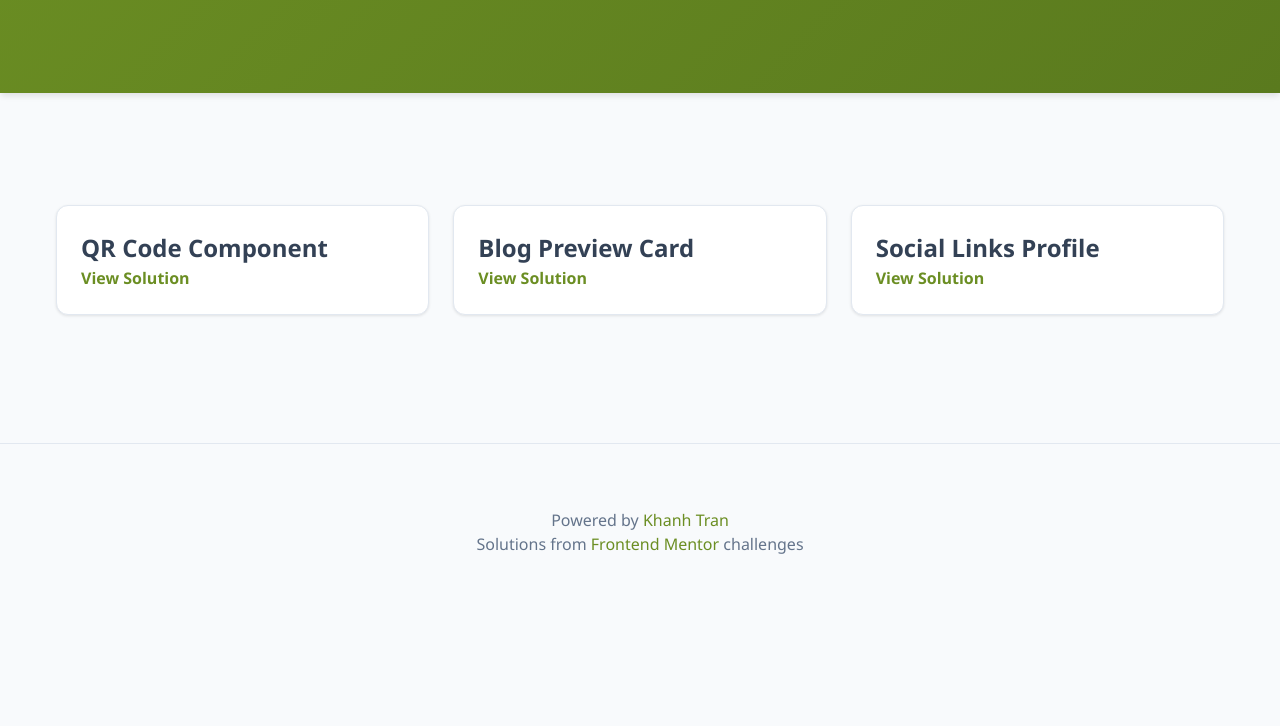
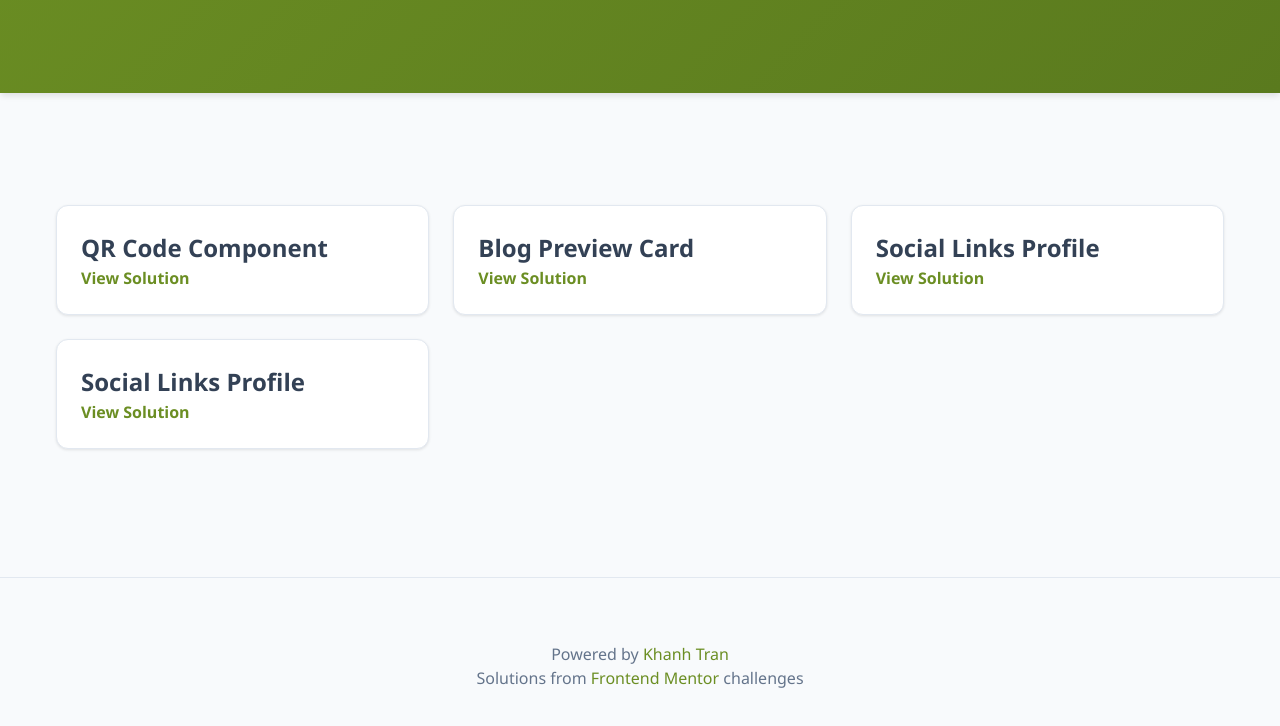
Before and after one commit to big-hero-dev/FM-01-qr-code-component, a plain HTML site: page index.html in a window 1280 px wide. Shown: the part 194-920 px from the top of the page. Before the commit the page ends 814 px from the top, so only its background shows below. Drawn offline with Linux system fonts and the light colour scheme.

Commit message:
docs: update readme

```diff
--- a/index.html
+++ b/index.html
@@ -183,6 +183,12 @@
             View Solution
           </a>
         </article>
+        <article class="project-card">
+          <h2>Social Links Profile</h2>
+          <a href="./recipe-page/" aria-label="View Recipe Page Solution">
+            View Solution
+          </a>
+        </article>
       </div>
     </main>
 
```
Also changed, not shown: recipe-page/README-template.md (deleted), recipe-page/README.md, recipe-page/screenshot.png (added).
